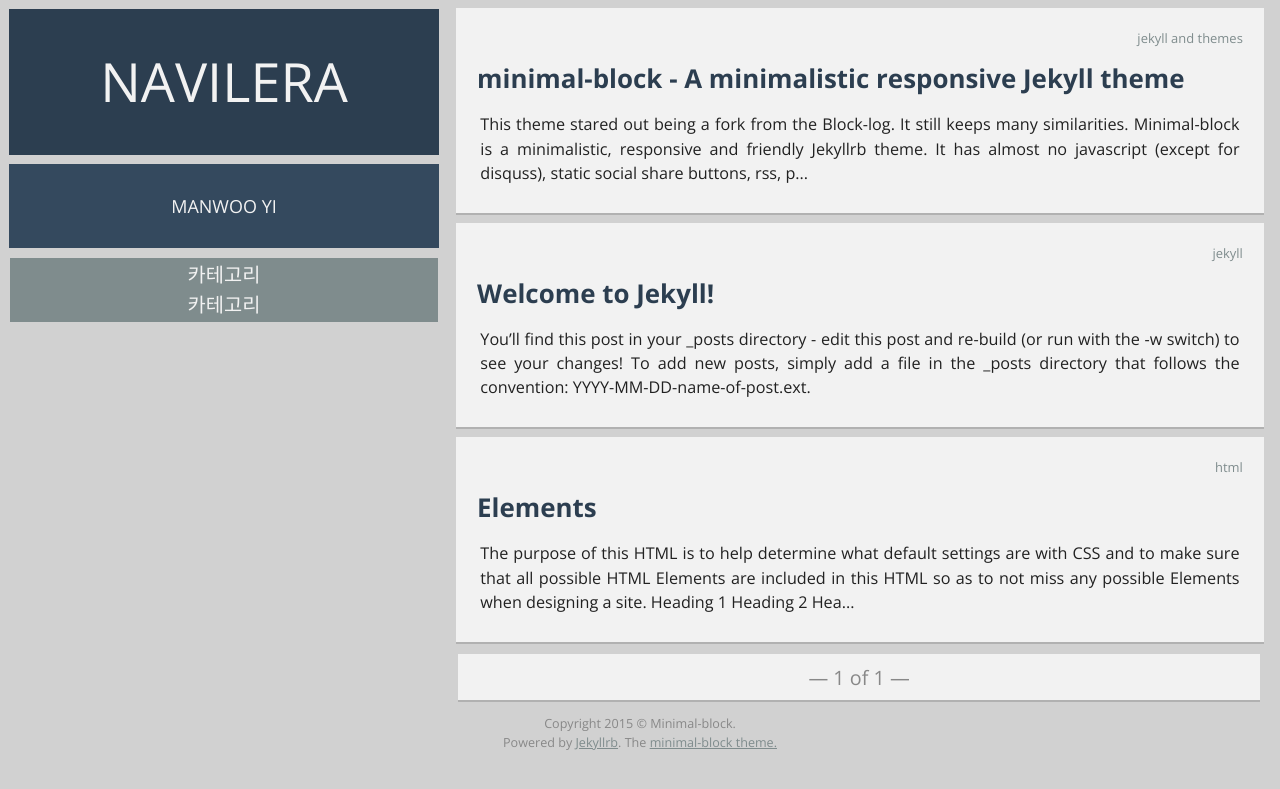
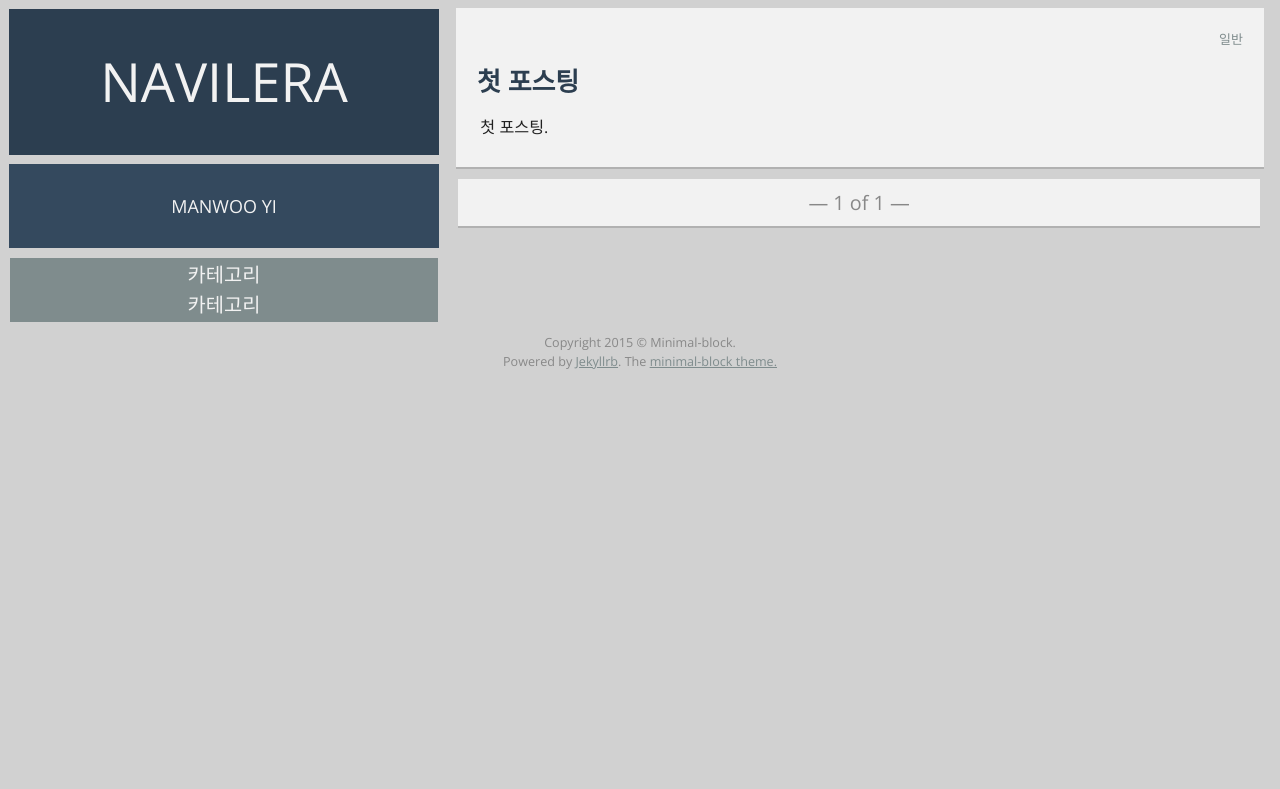
Before and after one commit to navilera/navilera.github.io, a Jekyll site: the page built from index.html, in a window 1280 px wide. Shown: the top 789 px of the page. Built offline with Jekyll 4.4.1, drawn with Linux system fonts in a browser that asks for light colours; the list of posts is cut into pages by our own code.

Commit message:
The first posting

```diff
--- a/_layouts/post.html
+++ b/_layouts/post.html
@@ -6,7 +6,7 @@
 
     <article class="module color-3">
 
-        <h1>{{ page.title }}{{ page.shortUrl }}</h1>
+        <h1>{{ page.title }}</h1>
         <div class='separator'></div>
 
         {{ content }}
--- a/_posts/2015-01-01-elements.md
+++ /dev/null
@@ -1,145 +0,0 @@
----
-layout: post
-title:  "Elements"
-date:   2015-01-01 13:37:00
-categories: html
----
-
-<div class="entry-content">
-		<p><!-- Sample Content to Plugin to Template --></p>
-<p>The purpose of this HTML is to help determine what default settings are with CSS and to make sure that all possible HTML Elements are included in this HTML so as to not miss any possible Elements when designing a site.</p>
-<hr>
-<h1>Heading 1</h1>
-<h2>Heading 2</h2>
-<h3>Heading 3</h3>
-<h4>Heading 4</h4>
-<h5>Heading 5</h5>
-<h6>Heading 6</h6>
-<p><small><a href="#wrapper">[top]</a></small></p>
-<hr>
-<h2 id="paragraph">Paragraph</h2>
-<p>Lorem ipsum dolor sit amet, <a href="#" title="test link">test link</a> adipiscing elit. Nullam dignissim convallis est. Quisque aliquam. Donec faucibus. Nunc iaculis suscipit dui. Nam sit amet sem. Aliquam libero nisi, imperdiet at, tincidunt nec, gravida vehicula, nisl. Praesent mattis, massa quis luctus fermentum, turpis mi volutpat justo, eu volutpat enim diam eget metus. Maecenas ornare tortor. Donec sed tellus eget sapien fringilla nonummy. Mauris a ante. Suspendisse quam sem, consequat at, commodo vitae, feugiat in, nunc. Morbi imperdiet augue quis tellus.</p>
-<p>Lorem ipsum dolor sit amet, <em>emphasis</em> consectetuer adipiscing elit. Nullam dignissim convallis est. Quisque aliquam. Donec faucibus. Nunc iaculis suscipit dui. Nam sit amet sem. Aliquam libero nisi, imperdiet at, tincidunt nec, gravida vehicula, nisl. Praesent mattis, massa quis luctus fermentum, turpis mi volutpat justo, eu volutpat enim diam eget metus. Maecenas ornare tortor. Donec sed tellus eget sapien fringilla nonummy. Mauris a ante. Suspendisse quam sem, consequat at, commodo vitae, feugiat in, nunc. Morbi imperdiet augue quis tellus.</p>
-<p><small><a href="#wrapper">[top]</a></small></p>
-<hr>
-<h2 id="list_types">List Types</h2>
-<h3>Definition List</h3>
-<dl>
-<dt>Definition List Title</dt>
-<dd>This is a definition list division.</dd>
-</dl>
-<h3>Ordered List</h3>
-<ol>
-<li>List Item 1</li>
-<li>List Item 2</li>
-<li>List Item 3</li>
-</ol>
-<h3>Unordered List</h3>
-<ul>
-<li>List Item 1</li>
-<li>List Item 2</li>
-<li>List Item 3</li>
-</ul>
-<p><small><a href="#wrapper">[top]</a></small></p>
-<hr>
-<h2 id="form_elements">Forms</h2>
-<fieldset>
-<legend>Legend</legend>
-<p>Lorem ipsum dolor sit amet, consectetuer adipiscing elit. Nullam dignissim convallis est. Quisque aliquam. Donec faucibus. Nunc iaculis suscipit dui. Nam sit amet sem. Aliquam libero nisi, imperdiet at, tincidunt nec, gravida vehicula, nisl. Praesent mattis, massa quis luctus fermentum, turpis mi volutpat justo, eu volutpat enim diam eget metus.</p>
-<form>
-<h2>Form Element</h2>
-<p>Lorem ipsum dolor sit amet, consectetuer adipiscing elit. Nullam dignissim convallis est. Quisque aliquam. Donec faucibus. Nunc iaculis suscipit dui.</p>
-<p><label for="text_field">Text Field:</label><br>
-		<input id="text_field" type="text"></p>
-<p><label for="text_area">Text Area:</label><br>
-		<textarea id="text_area"></textarea></p>
-<p><label for="select_element">Select Element:</label><br>
-			<select name="select_element">
-			<optgroup label="Option Group 1">
-				<option value="1">Option 1</option>
-				<option value="2">Option 2</option>
-				<option value="3">Option 3</option>
-			</optgroup>
-			<optgroup label="Option Group 2">
-				<option value="1">Option 1</option>
-				<option value="2">Option 2</option>
-				<option value="3">Option 3</option>
-			</optgroup>
-		</select></p>
-<p><label for="radio_buttons">Radio Buttons:</label></p>
-<p>			<input class="radio" name="radio_button" value="radio_1" type="radio"> Radio 1<br><br>
-				<input class="radio" name="radio_button" value="radio_2" type="radio"> Radio 2<br><br>
-				<input class="radio" name="radio_button" value="radio_3" type="radio"> Radio 3<br>
-		</p>
-<p><label for="checkboxes">Checkboxes:</label></p>
-<p>			<input class="checkbox" name="checkboxes" value="check_1" type="checkbox"> Radio 1<br><br>
-				<input class="checkbox" name="checkboxes" value="check_2" type="checkbox"> Radio 2<br><br>
-				<input class="checkbox" name="checkboxes" value="check_3" type="checkbox"> Radio 3<br>
-		</p>
-<p><label for="password">Password:</label></p>
-<p>			<input class="password" name="password" type="password">
-		</p>
-<p><label for="file">File Input:</label><br>
-			<input class="file" name="file" type="file">
-		</p>
-<p><input class="button" value="Clear" type="reset"> <input class="button" value="Submit" type="submit">
-		</p>
-<p></p></form>
-</fieldset>
-<p><small><a href="#wrapper">[top]</a></small></p>
-<hr>
-<h2 id="tables">Tables</h2>
-<table cellpadding="0" cellspacing="0">
-<tbody><tr>
-<th>Table Header 1</th>
-<th>Table Header 2</th>
-<th>Table Header 3</th>
-</tr>
-<tr>
-<td>Division 1</td>
-<td>Division 2</td>
-<td>Division 3</td>
-</tr>
-<tr class="even">
-<td>Division 1</td>
-<td>Division 2</td>
-<td>Division 3</td>
-</tr>
-<tr>
-<td>Division 1</td>
-<td>Division 2</td>
-<td>Division 3</td>
-</tr>
-</tbody></table>
-<p><small><a href="#wrapper">[top]</a></small></p>
-<hr>
-<h2 id="misc">Misc Stuff – abbr, acronym, pre, code, sub, sup, etc.</h2>
-<p>Lorem <sup>superscript</sup> dolor <sub>subscript</sub> amet, consectetuer adipiscing elit. Nullam dignissim convallis est. Quisque aliquam. <cite>cite</cite>. Nunc iaculis suscipit dui. Nam sit amet sem. Aliquam libero nisi, imperdiet at, tincidunt nec, gravida vehicula, nisl. Praesent mattis, massa quis luctus fermentum, turpis mi volutpat justo, eu volutpat enim diam eget metus. Maecenas ornare tortor. Donec sed tellus eget sapien fringilla nonummy. <acronym title="National Basketball Association">NBA</acronym> Mauris a ante. Suspendisse quam sem, consequat at, commodo vitae, feugiat in, nunc. Morbi imperdiet augue quis tellus.  <abbr title="Avenue">AVE</abbr></p>
-<pre><p>
-Lorem ipsum dolor sit amet,
- consectetuer adipiscing elit.
- Nullam dignissim convallis est.
- Quisque aliquam. Donec faucibus.
-Nunc iaculis suscipit dui.
-Nam sit amet sem.
-Aliquam libero nisi, imperdiet at,
- tincidunt nec, gravida vehicula,
- nisl.
-Praesent mattis, massa quis
-luctus fermentum, turpis mi
-volutpat justo, eu volutpat
-enim diam eget metus.
-Maecenas ornare tortor.
-Donec sed tellus eget sapien
- fringilla nonummy.
-<acronym title="National Basketball Association">NBA</acronym>
-Mauris a ante. Suspendisse
- quam sem, consequat at,
-commodo vitae, feugiat in,
-nunc. Morbi imperdiet augue
- quis tellus.
-<abbr title="Avenue">AVE</abbr></p></pre>
-<blockquote><p>hola mundo</p></blockquote>
-<p><small><a href="#wrapper">[top]</a></small><br>
-<!-- End of Sample Content --></p>
-	</div>
--- a/_posts/2015-01-02-welcome-to-jekyll.md
+++ /dev/null
@@ -1,24 +0,0 @@
----
-layout: post
-title:  "Welcome to Jekyll!"
-date:   2015-01-02 13:37:00
-categories: jekyll
----
-
-You'll find this post in your `_posts` directory - edit this post and re-build (or run with the `-w` switch) to see your changes!
-To add new posts, simply add a file in the `_posts` directory that follows the convention: YYYY-MM-DD-name-of-post.ext.
-
-Jekyll also offers powerful support for code snippets:
-
-{% highlight ruby %}
-def print_hi(name)
-  puts "Hi, #{name}"
-end
-print_hi('Tom')
-#=> prints 'Hi, Tom' to STDOUT.
-{% endhighlight %}
-
-Check out the [Jekyll docs][jekyll] for more info on how to get the most out of Jekyll. File all bugs/feature requests at [Jekyll's GitHub repo][jekyll-gh].
-
-[jekyll-gh]: https://github.com/mojombo/jekyll
-[jekyll]:    http://jekyllrb.com
--- a/_posts/2015-01-03-minimal-block-jekyll.md
+++ /dev/null
@@ -1,138 +0,0 @@
----
-layout: post
-title:  "minimal-block - A minimalistic responsive Jekyll theme"
-date:   2015-01-03 00:00:00
-categories: [jekyll, themes]
-tags: omg,shit
-shortUrl: http://goo.gl/JhfZT9
----
-This theme stared out being a fork from the [Block-log](https://github.com/anandubajith/block-log). It still keeps many similarities. Minimal-block is a minimalistic, responsive and friendly Jekyllrb theme. It has almost no javascript (except for disquss), static social share buttons, rss, paginator, clean and simple permalinks and RSS.
-
-
-[Live Demo](http://drvy.github.io/minimal-block/)
-
-[Download](https://github.com/drvy/minimal-block/archive/master.zip)
-
-[Github Repository](https://github.com/drvy/minimal-block)
-
-
-![minimal-block preview](https://raw.githubusercontent.com/drvy/minimal-block/master/preview.png)
-
-Setting up
-----------------
-To start you own blog, simply git clone the repository on github.
-
-    git clone https://github.com/drvy/minimal-block.git
-
-Once cloned, edit the `_config.yml` file at the root of the repository.
-
-To add your own posts, add a file to the _posts directory. The file name has to follow the following structure.
-
-    year-month-day-title.md
-    2015-01-25-Hello-world.md
-
-The post doesn't have to be writen in markdown but it's recomended. Notice that the URL of the post will contain the “Hello-world” part so the title of the file must be URL friendly.
-
-
-Things to change in `_config.yml`
-----------------
-This file contains the configuration of your blog. By default, it looks like this:
-
-    # General
-    name: Minimal-Block
-    description: "Minimalistic, friendly, responsive."
-    url: http://localhost:4000
-
-    markdown: redcarpet
-    highlighter: pygments
-
-    paginate: 5
-    permalink: /:title
-
-    # Social share and comments.
-    disqus-id: yourusername
-    twitter: yourusername
-    github: yourusername
-    google: +yourusername
-
-    # RSS feed
-    rss-feed-limit: 10
-    rss-show-full: "yes"
-
-You will need to change `name` , `url` , `twitter`, `disqus-id`, `google` and `github`. All others are optional. Here is what the variables mean.
-
-<table>
-<thead>
-    <tr><th>Name</th><th>Description</th></tr>
-</thead>
-<tbody>
-    <tr><td>name</td><td>The name of your jekyll site. The title.</td></tr>
-    <tr><td>description</td><td>Basic description. Sub-title.</td></tr>
-    <tr><td>url</td><td>Where will be the jekyll site. The main URL without the endind / (slash).</td></tr>
-    <tr><td>markdown</td><td>The preffered markdown parser to use.</td></tr>
-    <tr><td>highlighter</td><td>The syntax-highlighter to use. If not set, `highlights.css` will not be included.</td></tr>
-    <tr><td>paginate</td><td>How much posts to show per page.</td></tr>
-    <tr><td>permalink</td><td>The friendly urls of the post. `none` is the jekyll default.</td></tr>
-    <tr><td>disqus-id</td><td>The disqus ID. If not set, comments will not be shown.</td></tr>
-    <tr><td>twitter</td><td>Your twitter username (used while sharing).</td></tr>
-    <tr><td>github</td><td>Your github username.</td></tr>
-    <tr><td>google</td><td>Youre google+ username.</td></tr>
-    <tr><td>rss-feed-limit</td><td>How much entries to display in the feed.xml (rss).</td></tr>
-    <tr><td>rss-show-full</td><td>The show the full post or to put only the excerpt (yes | no).</td></tr>
-</tbody>
-</table>
-
-For more information on Jekyll, visit their [wiki on github](https://github.com/mojombo/jekyll/wiki). For more information on GitHub Pages visit [their site](http://pages.github.com).
-
-
-Writing posts.
-----------------
-Checkout the Jekyllrb [wiki](https://github.com/mojombo/jekyll/wiki) for documentation on writing posts. This theme
-makes use of static sharing buttons and they use a few tags that you should include in your posts.
-An example of a post header:
-
-    ---
-    layout: post
-    title:  "minimal-block - A minimalistic responsive Jekyll theme"
-    date:   2015-01-25 00:00:00
-    categories: jekyll, themes
-    tags: jekyll, theme, minimal
-    shortUrl: http://goo.gl/JhfZT9
-    ---
-
-Most of these variables are just the default ones but the last two (`tags` and `shortUrl`) are used by the theme when sharing via the social buttons in the end of every post.
-
-Specifically, `tags` will be converted into hashtags when sharing on Twitter and if you supply a `shortUrl`, it will be used instead of the full url. This is useful if you are using [goo.gl](http://goo.gl) since they provide statistics for each short link and that way you can see how many people are sharing your post.
-
-
-Pages and other files.
-----------------
-Each page has its own directory in the root folder of the theme. In each directory there is an index.html representing the contents of the page. Take a look at the default ones (about and contact) to see the structure.
-
-Another file to know about is the `footer.html` as it has the copyright notice and credits. This file is located in the `_includes` folder. You can remove the credits if you want but I would love you if you give me some credit in the HTML source.
-
-The `404` file is located in the root folder and it contains the exactly same structure as a page.
-
-License
-----------------
-The MIT License (MIT)
-
-    Copyright (c) 2015 Dragomir V Yordanov
-
-    Permission is hereby granted, free of charge, to any person obtaining a copy
-    of this software and associated documentation files (the "Software"), to deal
-    in the Software without restriction, including without limitation the rights
-    to use, copy, modify, merge, publish, distribute, sublicense, and/or sell
-    copies of the Software, and to permit persons to whom the Software is
-    furnished to do so, subject to the following conditions:
-
-    The above copyright notice and this permission notice shall be included in all
-    copies or substantial portions of the Software.
-
-    THE SOFTWARE IS PROVIDED "AS IS", WITHOUT WARRANTY OF ANY KIND, EXPRESS OR
-    IMPLIED, INCLUDING BUT NOT LIMITED TO THE WARRANTIES OF MERCHANTABILITY,
-    FITNESS FOR A PARTICULAR PURPOSE AND NONINFRINGEMENT. IN NO EVENT SHALL THE
-    AUTHORS OR COPYRIGHT HOLDERS BE LIABLE FOR ANY CLAIM, DAMAGES OR OTHER
-    LIABILITY, WHETHER IN AN ACTION OF CONTRACT, TORT OR OTHERWISE, ARISING FROM,
-    OUT OF OR IN CONNECTION WITH THE SOFTWARE OR THE USE OR OTHER DEALINGS IN THE
-    SOFTWARE.
--- /dev/null
+++ b/_posts/2021-12-08-first_post.md
@@ -0,0 +1,8 @@
+---
+layout: post
+title:  "첫 포스팅"
+categories: 일반
+tags:
+---
+
+첫 포스팅.
```
